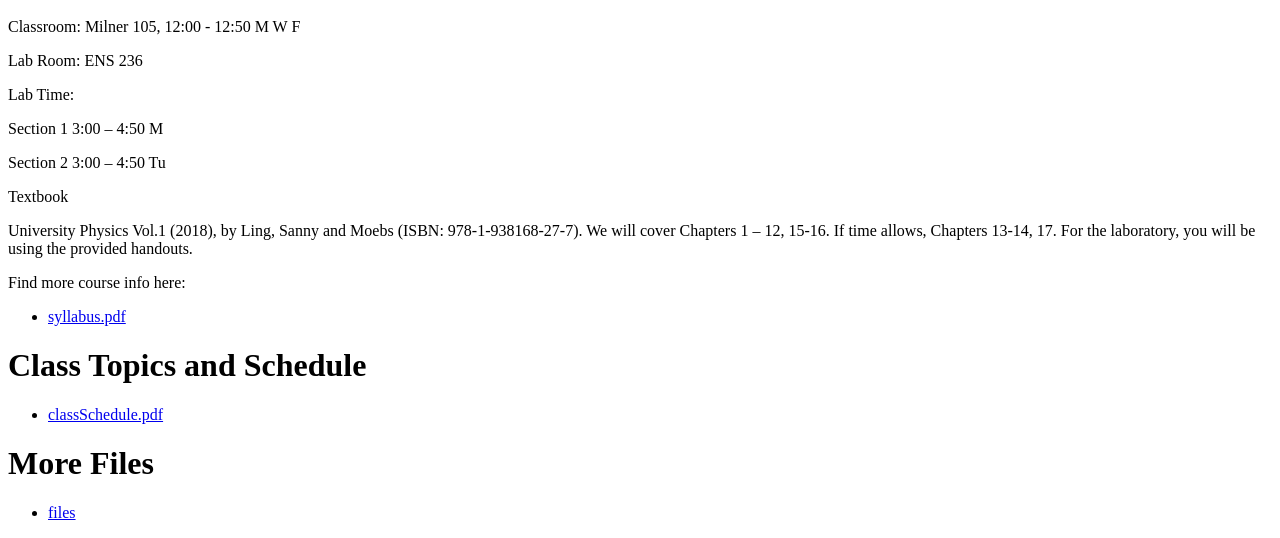
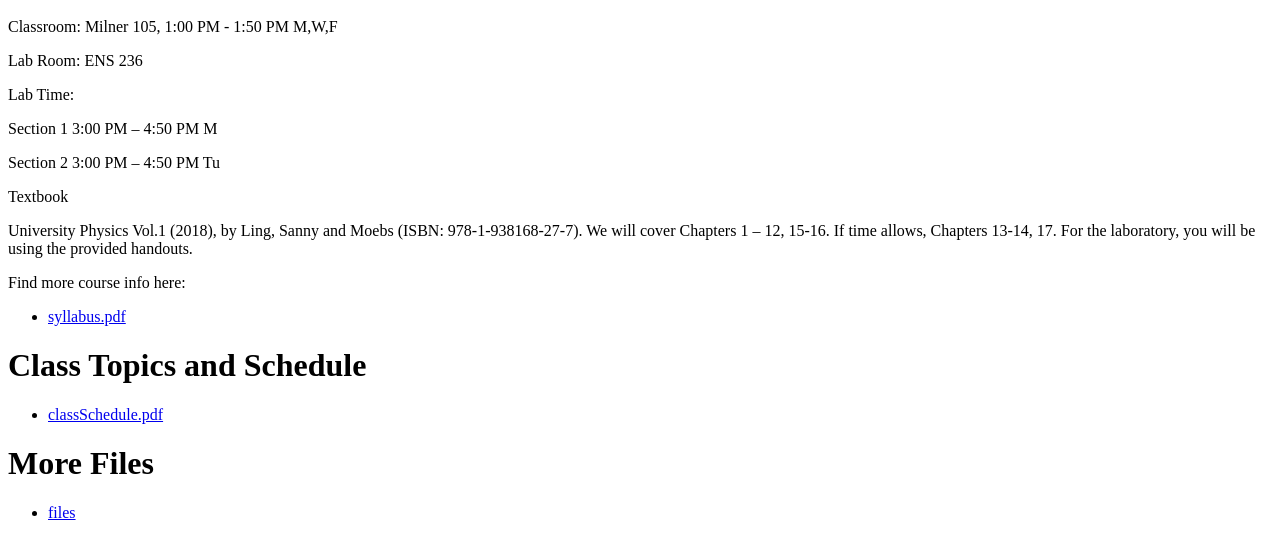
Before and after one commit to JiongLiu-cu/jiongliu.github.io, a plain HTML site: page index.html in a window 1280 px wide. Shown: the part 375-913 px from the top of the page. Drawn offline with Linux system fonts and the light colour scheme.

Commit message:
Update index.html

```diff
--- a/index.html
+++ b/index.html
@@ -19,7 +19,7 @@
 
 <h1>Instructor Info</h1>
 <p>
-Dr. Jiong Liu <a href="mailto:jliu@cedarville.edu">jliu@cedarville.edu</a>
+Dr. Jiong Liu (Email:<a href="mailto:jliu@cedarville.edu">jliu@cedarville.edu</a>)
 </p>
 
 <p>2024-present, Assistant Professor, Cedarville University, Ohio</p>
@@ -27,11 +27,11 @@ Dr. Jiong Liu <a href="mailto:jliu@cedarville.edu">jliu@cedarville.edu</a>
 <p>2010-2017 BS,MS Chongqing University, China</p>
 
 <h1>Class Info</h1>
-<p>Classroom: Milner 105, 12:00 - 12:50 M W F</p>
+<p>Classroom: Milner 105, 1:00 PM - 1:50 PM M,W,F</p>
 <p>Lab Room: ENS 236</p>
 <p>Lab Time:</p>
-<p>Section 1   3:00 – 4:50 M</p>
-<p>Section 2   3:00 – 4:50 Tu</p>
+<p>Section 1   3:00 PM – 4:50 PM M</p>
+<p>Section 2   3:00 PM – 4:50 PM Tu</p>
 <p>Textbook</p>
 <p>University Physics Vol.1 (2018), by Ling, Sanny and Moebs (ISBN: 978-1-938168-27-7).  We will cover Chapters 1 – 12, 15-16.  If time allows, Chapters 13-14, 17. For the laboratory, you will be using the provided handouts.</p>
 <p>Find more course info here:
```
